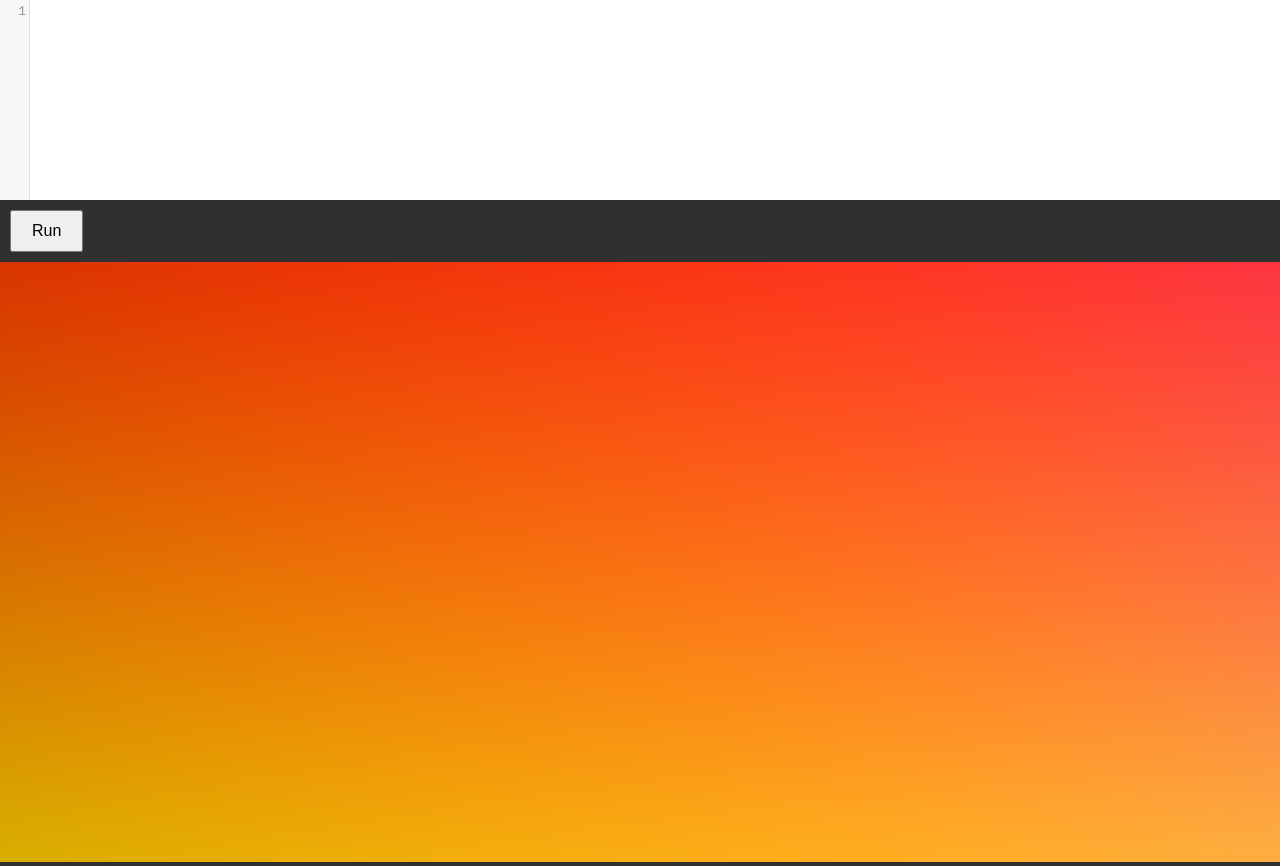
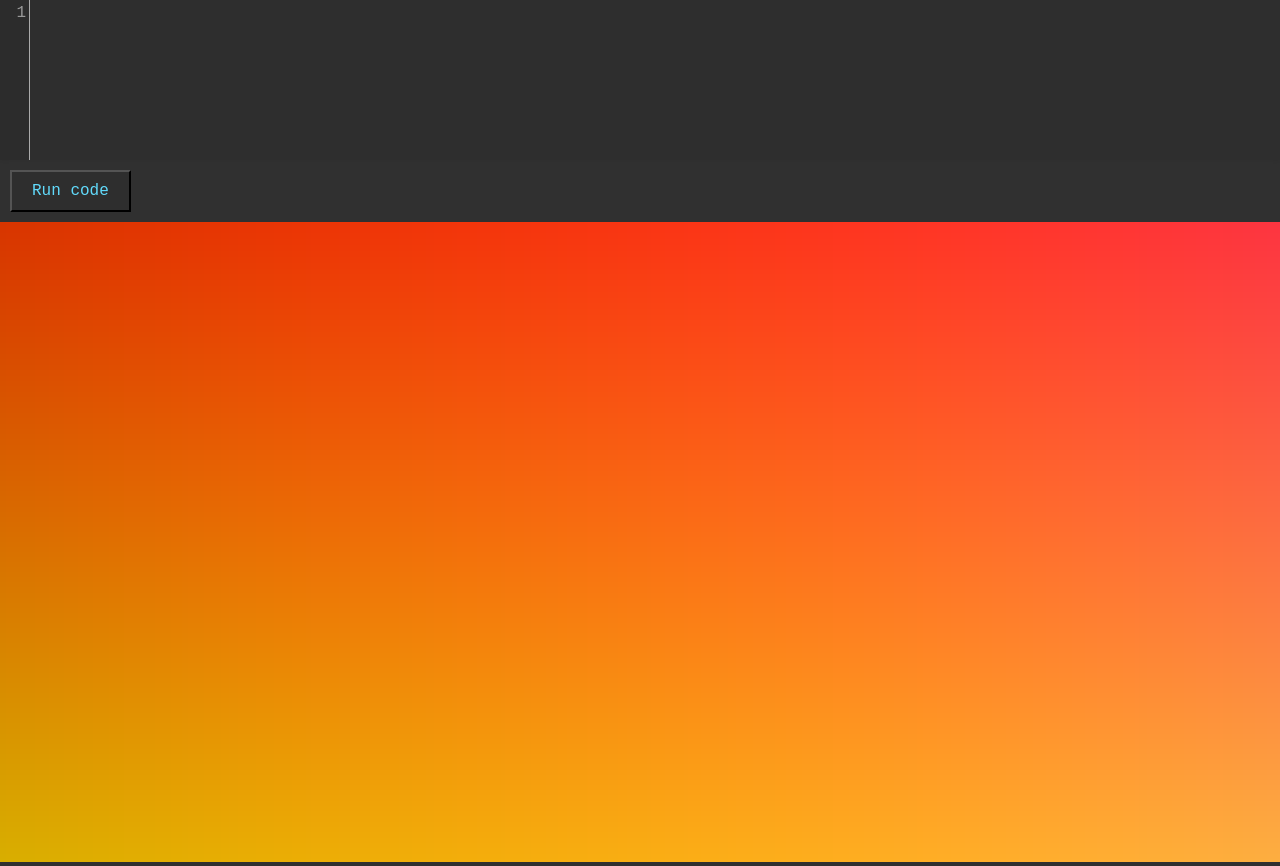
Before and after one commit to kaio-rama/visualsloosers, a plain HTML site: page index.html in a window 1280 px wide. Drawn offline with nearby package versions, Linux system fonts and the light colour scheme.

Commit message:
cambios styles

```diff
--- a/index.html
+++ b/index.html
@@ -7,15 +7,19 @@
     <link rel="stylesheet" href="styles.css">
     <!-- Include CodeMirror CSS -->
     <link rel="stylesheet" href="https://cdnjs.cloudflare.com/ajax/libs/codemirror/5.65.2/codemirror.min.css">
+    <link rel="stylesheet" href="https://cdnjs.cloudflare.com/ajax/libs/codemirror/5.65.5/theme/monokai.min.css">
+
 </head>
 <body>
 
     <div id="container">
+        <div id="og-container">
+            <div id="editor-container">
+                <textarea id="code-editor"></textarea>
+            </div>
+            <button id="run-code">Run code</button>
+        </div>
 
-        <div id="editor-container">
-            <textarea id="code-editor"></textarea>
-        </div>
-        <button id="run-code">Run</button>
         <canvas id="visual-canvas" ></canvas>
 
 
--- a/script.js
+++ b/script.js
@@ -130,3 +130,6 @@ document.getElementById('run-code').addEventListener('click', () => {
         console.error('Error en el fragment shader. Manteniendo el shader anterior.');
     }
 });
+
+
+window.alert("Este editor utiliza p5.js: una librería de JavaScript que facilita la creación de gráficos y visuales. Consulta el manual a traves de este Link")
--- a/styles.css
+++ b/styles.css
@@ -4,6 +4,8 @@ body {
     overflow: hidden; /* Ocultar barras de desplazamiento */
     background-color: #303030;
 }
+
+
 
 #container {
     height: 100vh; /* Hacer que el contenedor ocupe toda la altura de la ventana */
@@ -15,7 +17,7 @@ body {
 }
 
 #editor-container {
-    height: 200px;
+    height: 160px;
     display: flex;
     flex-direction: column;
     box-shadow: 0 -1px 5px rgba(0, 0, 0, 0.1); /* Sombra sutil para distinguir el área del editor */
@@ -23,14 +25,38 @@ body {
 }
 
 .CodeMirror {
-    height: 100%;
-    border: none; /* Eliminar borde del editor */
+    background-color: #27252525 !important; /* Fondo del editor */
+    color: #61dafb !important; /* Color del texto */
+    font-family: 'Courier New', Courier, monospace; /* Fuente */
+    font-size: 16px; /* Tamaño de fuente */
 
 }
+
+.CodeMirror-gutters {
+    background-color: #27252525 !important; /* Fondo de los números de línea */
+    border-right: 1px solid #aaa !important; /* Borde del gutter */
+}
+
+.CodeMirror-linenumber {
+    color: #aaa; /* Color de los números de línea */
+}
+
+.CodeMirror-cursor {
+    border-left: 2px solid #61dafb !important; /* Color y estilo del cursor */
+}
+
+.CodeMirror-selected {
+    background-color: #3e4451 !important; /* Color de fondo de selección */
+}
+
 
 button {
     padding: 10px 20px;
     font-size: 16px;
     cursor: pointer;
     margin: 10px;
+    background-color: #27252525 !important; /* Fondo del editor */
+    color: #61dafb !important; /* Color del texto */
+    font-family: 'Courier New', Courier, monospace; /* Fuente */
+    font-size: 16px; /* Tamaño de fuente */
 }
```
